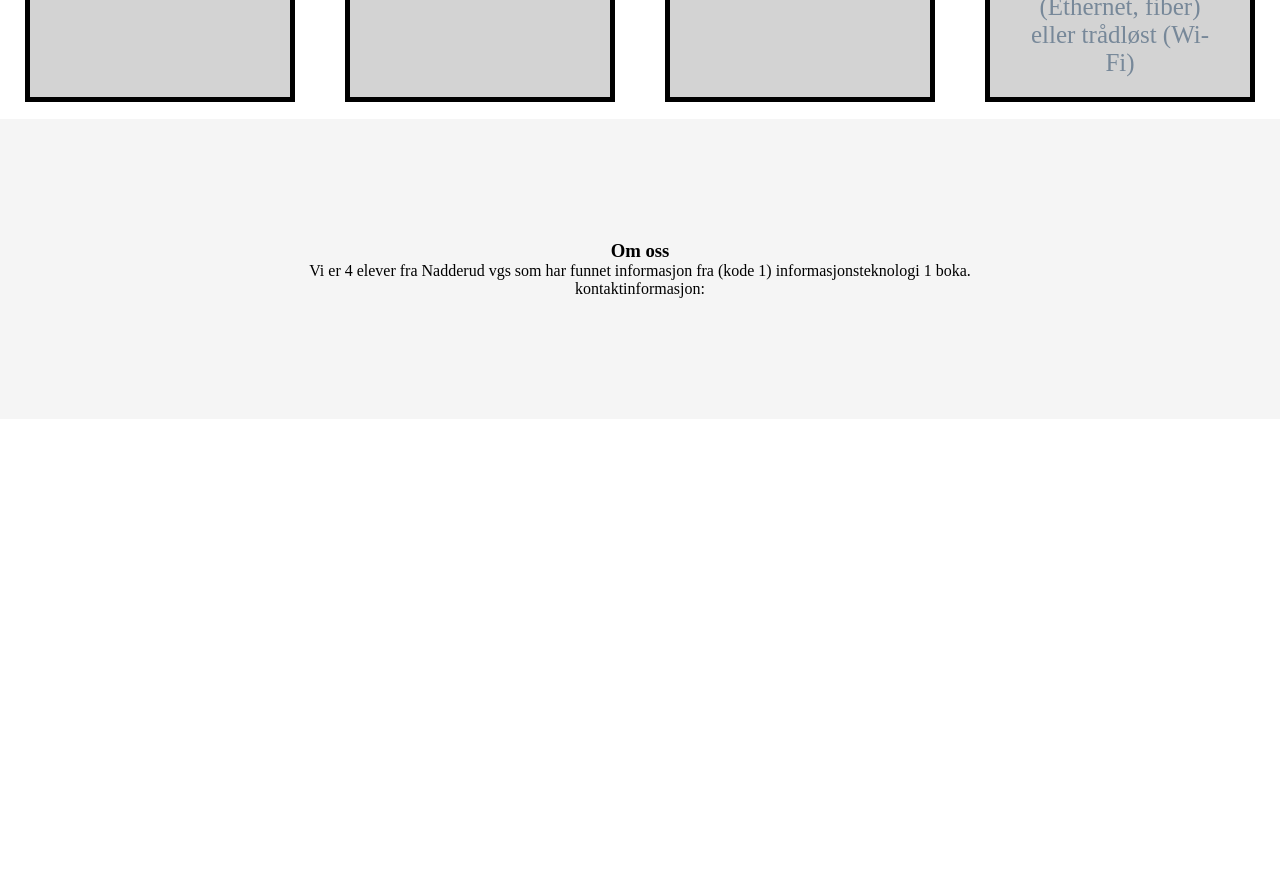
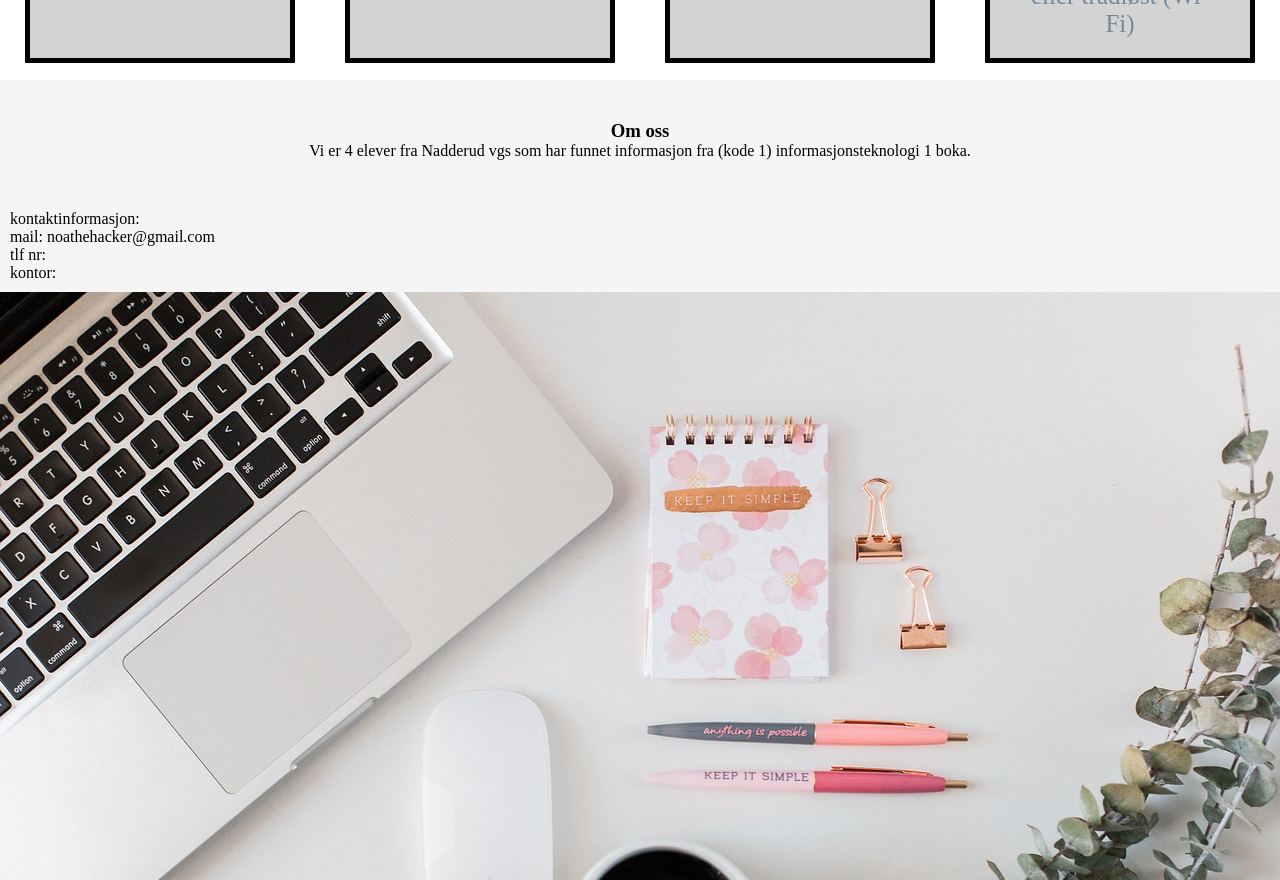
Before and after one commit to gaute123/KNAG, a plain HTML site: page datamaskin.html in a window 1280 px wide. Shown: the part 889-1769 px from the top of the page. Before the commit the page ends 1308 px from the top, so only its background shows below. Drawn offline with Linux system fonts and the light colour scheme.

Commit message:
bilderedigering

```diff
--- a/datamaskin.html
+++ b/datamaskin.html
@@ -91,6 +91,7 @@
 
         main .tekstboks img {
             width: 200px;
+            height: 100px;
         }
 
         footer {
@@ -100,14 +101,27 @@
 
         footer .OmOss {
             background-color: whitesmoke;
+        }
+
+        footer .OmOss .tekst1 {
+
             width: 100%;
             padding: 10px;
-            height: 300px;
+            height: 120px;
             display: flex;
             flex-direction: column;
             justify-content: center;
             align-items: center;
             text-align: center;
+        }
+
+        footer .OmOss .tekst2 {}
+
+        footer #kontakt {
+            padding: 10px;
+        }
+        footer .footerbilde {
+            height: 200px;
         }
 
 
@@ -237,12 +251,25 @@
 
     <footer id="boks4">
         <div class="OmOss">
-
+            <div class="tekst1">
                 <h3>Om oss</h3>
                 <p>Vi er 4 elever fra Nadderud vgs som har funnet informasjon fra (kode 1) informasjonsteknologi 1 boka.
                 </p>
-                <p id="kontakt">kontaktinformasjon: </p>
+            </div>
+            <div class="tekst2">
+                <p id="kontakt">kontaktinformasjon:
+                    <br>
+                    mail: noathehacker@gmail.com
+                    <br>
+                    tlf nr:
+                    <br>
+                    kontor:
+                </p>
+            </div>
 
+        </div>
+        <div class="footerbilde">
+            <img src="bilder/footerbilde.jpg" alt="">
         </div>
         <div>
 
```
Also changed, not shown: bilder/footerbilde.jpg (added).
